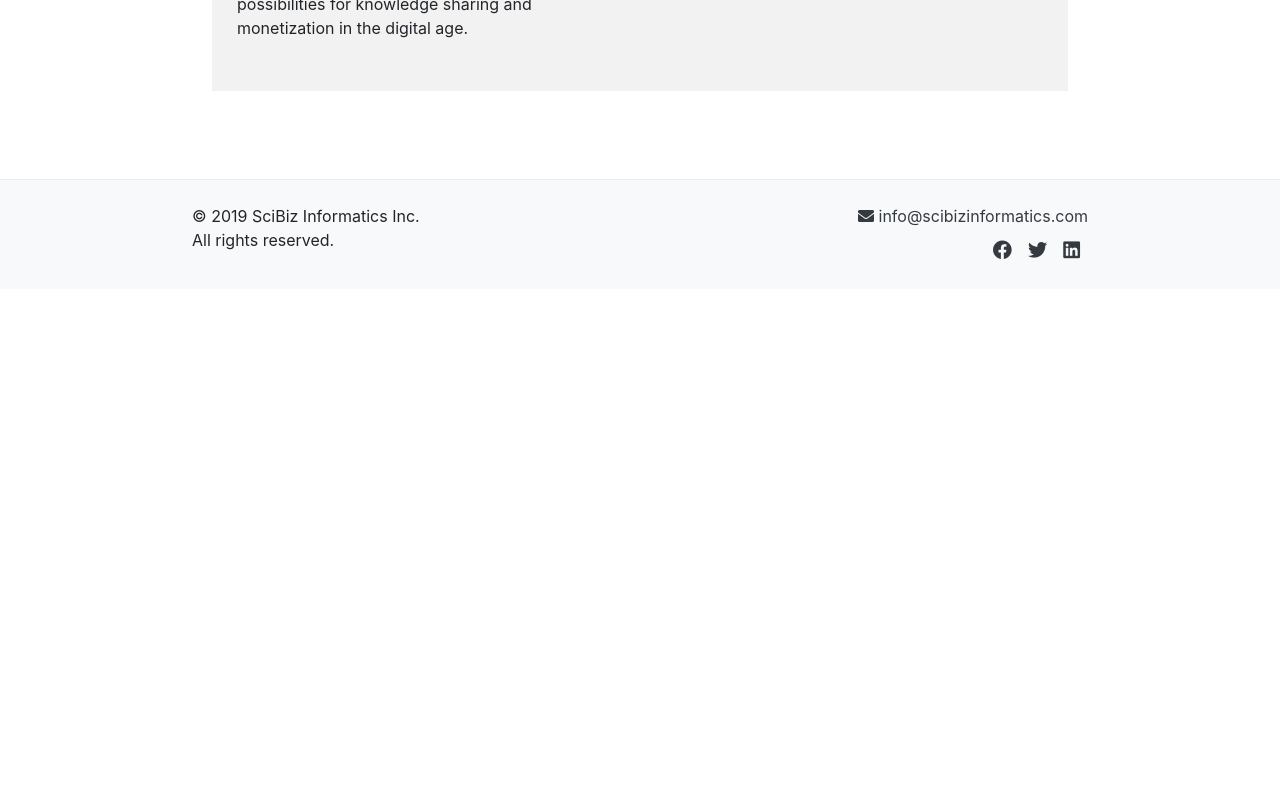
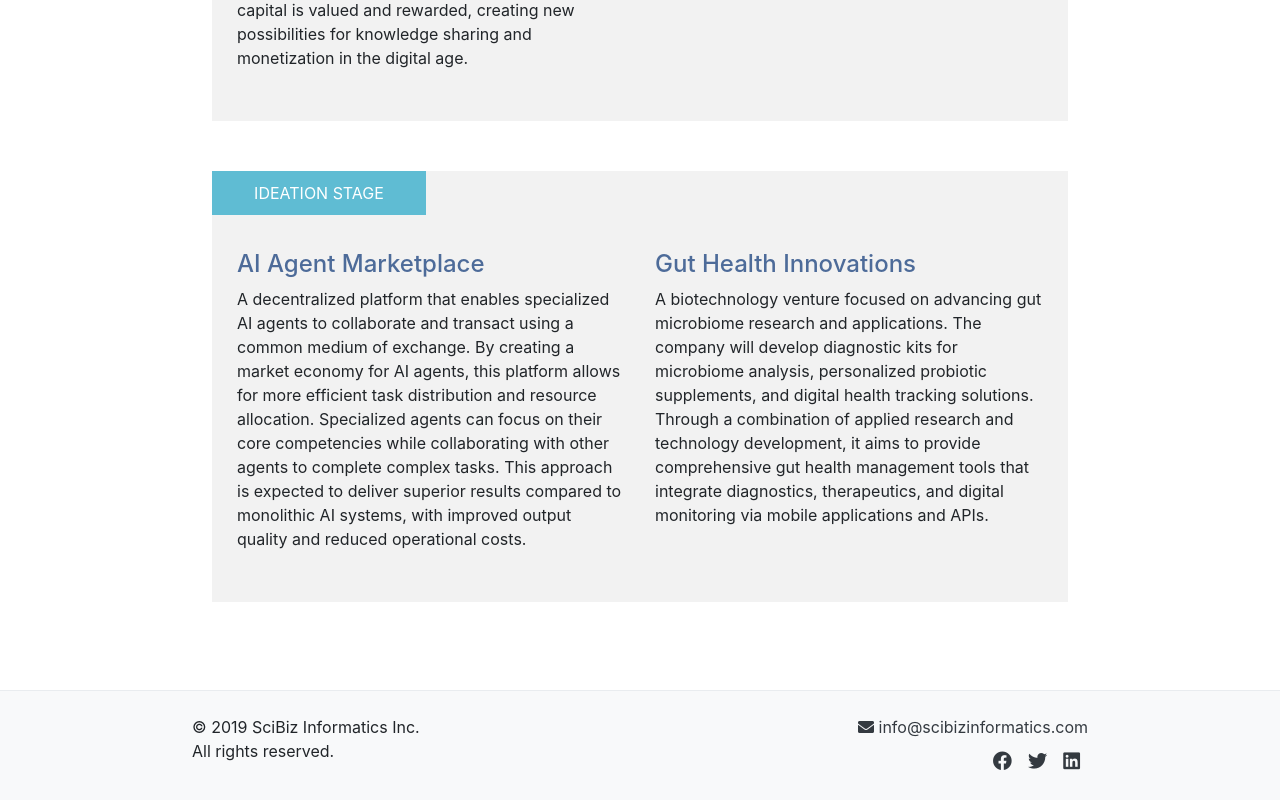
Before and after one commit to scibizinformatics/website, a Nuxt app: page /Ventures in a window 1280 px wide. Shown: the part 2368-3168 px from the top of the page. Before the commit the page ends 2657 px from the top, so only its background shows below. Built offline with nearby package versions, Linux system fonts and the light colour scheme.

Commit message:
Added startup ideas in ventures page

```diff
--- a/pages/Ventures.vue
+++ b/pages/Ventures.vue
@@ -56,7 +56,7 @@
     </b-container>
 
     <b-container>
-      <b-row style="margin-top: 20px;" class="featured-row">
+      <b-row style="margin-top: 50px;" class="featured-row">
         <b-col sm="12" md="3" class="featured">
           PROTOTYPING STAGE
         </b-col>
@@ -87,6 +87,24 @@
           <a href="https://thinkerville.education/" target="_blank">
             <img class="portfolio-img" src="https://placehold.co/300x200/e2e2e2/666666/png?text=ThinkerVille" width="100%">
           </a>
+        </b-col>
+      </b-row>
+    </b-container>
+
+    <b-container>
+      <b-row style="margin-top: 50px;" class="featured-row">
+        <b-col sm="12" md="3" class="featured">
+          IDEATION STAGE
+        </b-col>
+      </b-row>
+      <b-row class="portfolio-item">
+        <b-col sm="12" md="6">
+          <h4>AI Agent Marketplace</h4>
+          <p>A decentralized platform that enables specialized AI agents to collaborate and transact using a common medium of exchange. By creating a market economy for AI agents, this platform allows for more efficient task distribution and resource allocation. Specialized agents can focus on their core competencies while collaborating with other agents to complete complex tasks. This approach is expected to deliver superior results compared to monolithic AI systems, with improved output quality and reduced operational costs.</p>
+        </b-col>
+        <b-col sm="12" md="6">
+          <h4>Gut Health Innovations</h4>
+          <p>A biotechnology venture focused on advancing gut microbiome research and applications. The company will develop diagnostic kits for microbiome analysis, personalized probiotic supplements, and digital health tracking solutions. Through a combination of applied research and technology development, it aims to provide comprehensive gut health management tools that integrate diagnostics, therapeutics, and digital monitoring via mobile applications and APIs.</p>
         </b-col>
       </b-row>
     </b-container>
--- a/pages/index.vue
+++ b/pages/index.vue
@@ -113,6 +113,10 @@ export default {
 </script>
 
 <style scoped>
+h1, h2, h3 {
+  color: #0044aa;
+}
+
 .home {
   padding-top: 30px;
 }
@@ -158,7 +162,6 @@ section {
 
 .section-title {
   text-align: center;
-  color: #333;
   font-size: 2.5rem;
   margin-bottom: 1rem;
   font-weight: 600;
@@ -186,7 +189,6 @@ section {
 }
 
 .service-card h3 {
-  color: #333;
   margin-bottom: 15px;
   font-size: 1.5rem;
 }
```
